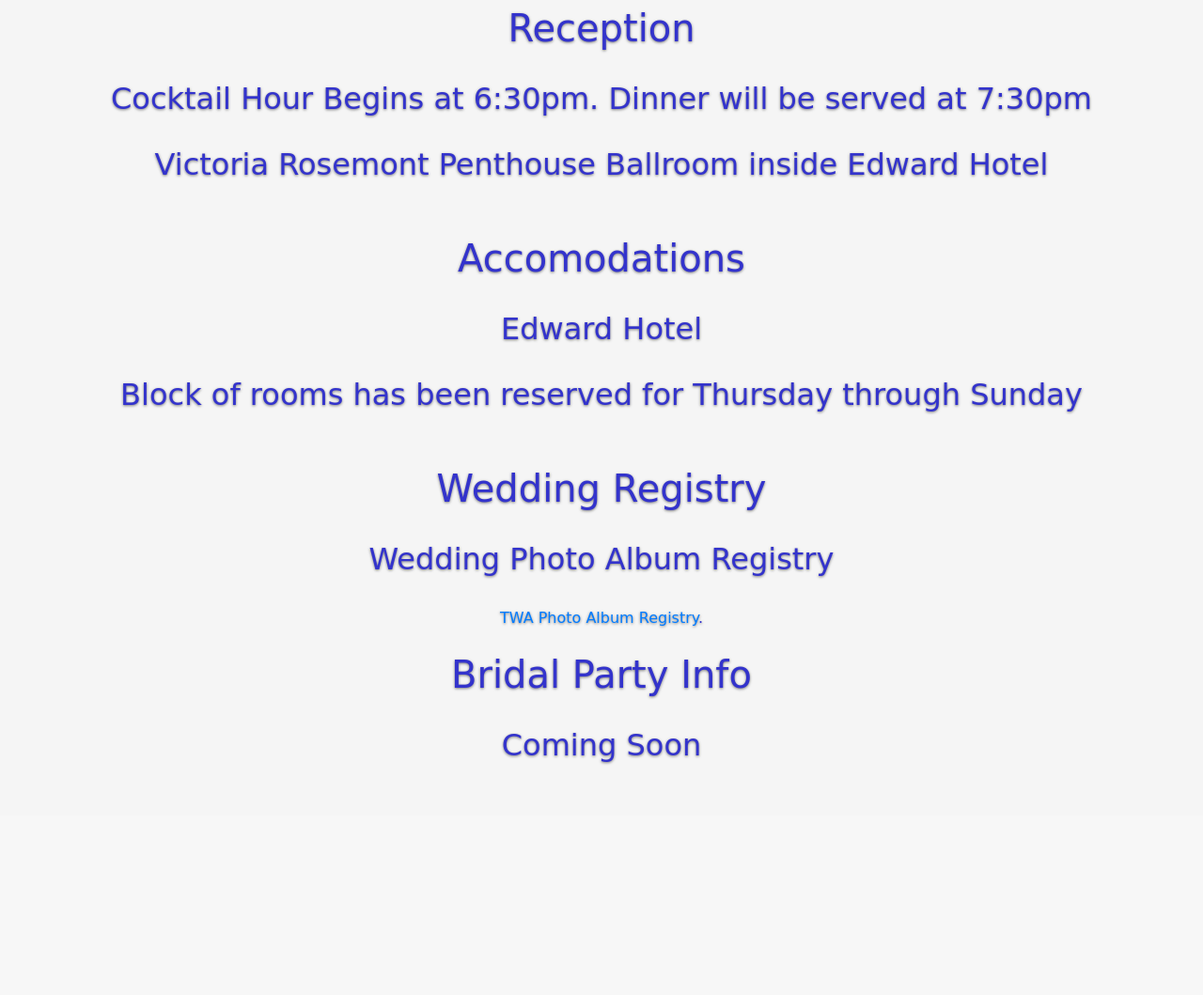
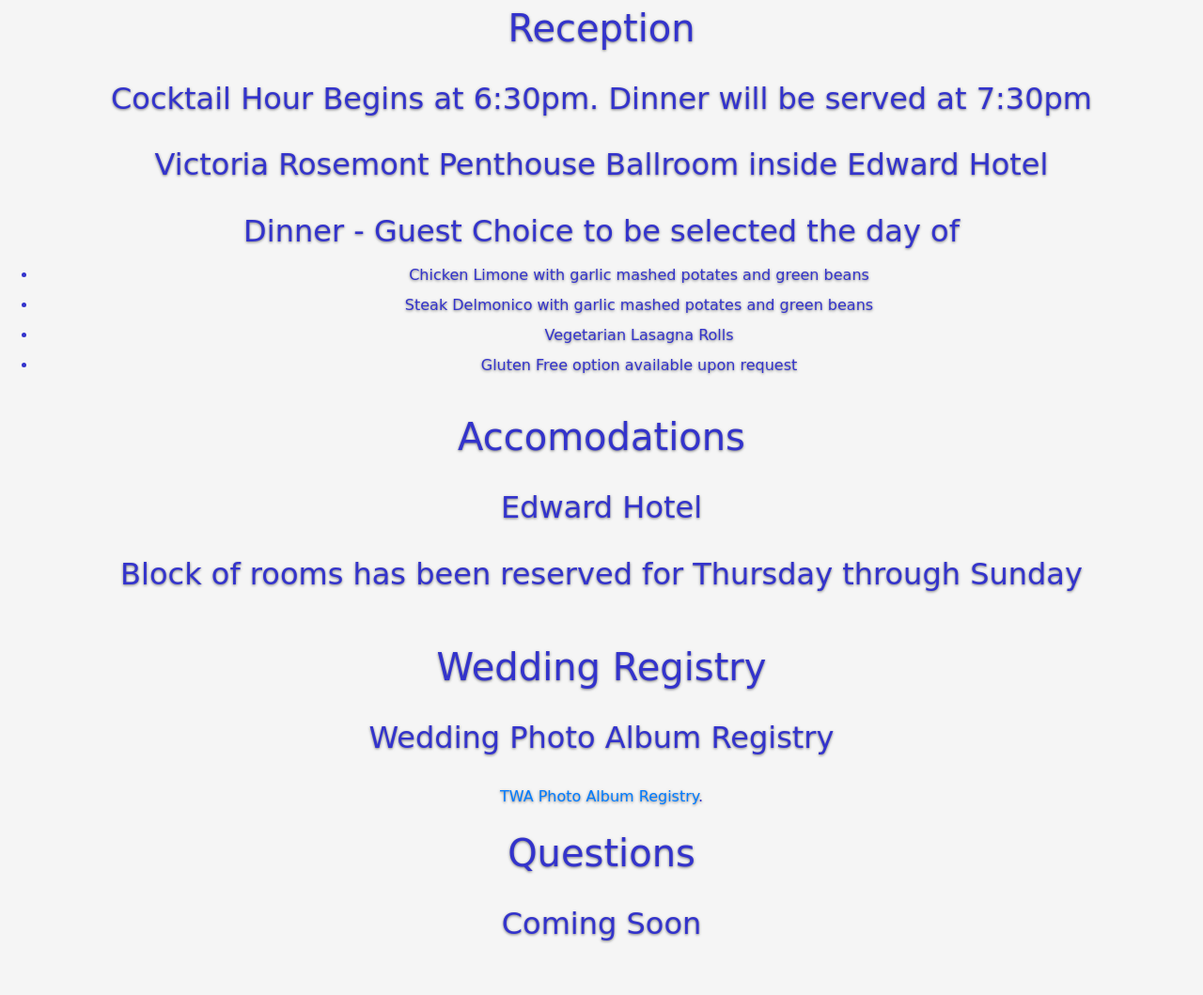
Before and after one commit to ADFrys/angelabrianwedding2019, a Django app: page / in a window 1280 px wide. Shown: the part 2000-3059 px from the top of the page at 94% size. Before the commit the page ends 2814 px from the top, so only its background shows below. Run offline with Django 3.2, Linux system fonts and the light colour scheme; some libraries are stand-ins or nearby versions.

Commit message:
Update text on mainpage.

```diff
--- a/templates/mainpage.html
+++ b/templates/mainpage.html
@@ -31,7 +31,7 @@
 								<a href="#Registry">Registry</a>
 							</li>
 							<li>
-								<a href="#Party">Bridal Party</a>
+								<a href="#Questions">Questions</a>
 							</li>
 						</ul>
 					</nav>
@@ -65,6 +65,13 @@
 	<br>
 	<h2>Victoria Rosemont Penthouse Ballroom inside Edward Hotel</h2>
 	<br>
+	<h2>Dinner - Guest Choice to be selected the day of</h2>
+	<ul>
+		<li>Chicken Limone with garlic mashed potates and green beans</li>
+		<li>Steak Delmonico with garlic mashed potates and green beans</li>
+		<li>Vegetarian Lasagna Rolls</li>
+		<li>Gluten Free option available upon request</li>
+	</ul>
 </div>
 <div id="Hotel">
 	<br>
@@ -83,9 +90,9 @@
 	<br><a href="https://order.twaphoto.com/gift-certificate/">TWA Photo Album Registry</a>.
 	<br>
 </div>
-<div id="Party">
+<div id="Questions">
 	<br>
-	<h1>Bridal Party Info</h1>
+	<h1>Questions</h1>
 	<br />
 	<h2>Coming Soon</h2>
 	<br>
```
